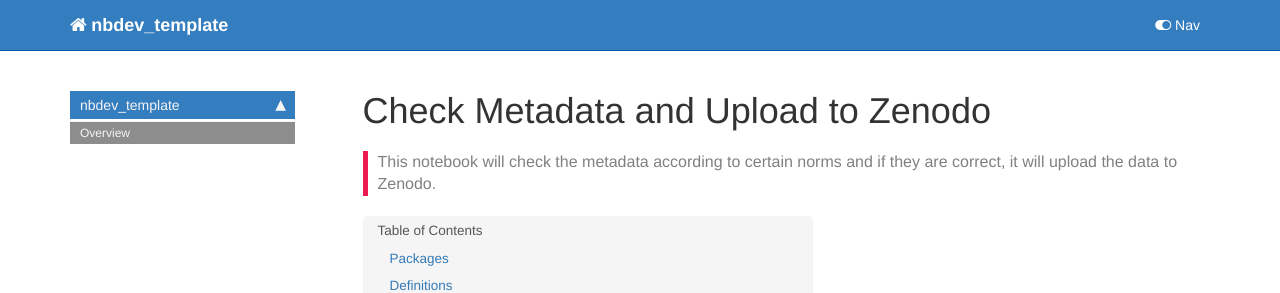
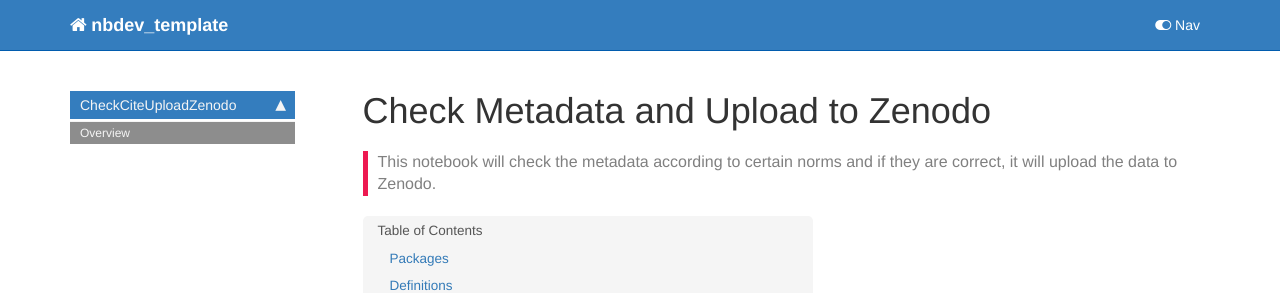
Before and after one commit to grasshoff/nbdev, a Jekyll site: the page built from docs/index.html, in a window 1280 px wide. Shown: the top 293 px of the page. Built offline with Jekyll 4.4.1, drawn with Linux system fonts in a browser that asks for light colours; nearby versions of some CDN libraries; comment, search, counter and statistics services are not loaded.

Commit message:
a bit 'beautified'

```diff
--- a/docs/_data/sidebars/home_sidebar.yml
+++ b/docs/_data/sidebars/home_sidebar.yml
@@ -10,6 +10,6 @@ entries:
       title: Overview
       url: /
     output: web
-    title: nbdev_template
+    title: CheckCiteUploadZenodo
   output: web
   title: Sidebar
--- a/docs/sidebar.json
+++ b/docs/sidebar.json
@@ -1,5 +1,5 @@
 {
-  "nbdev_template": {
+  "CheckCiteUploadZenodo": {
     "Overview": "/"
   }
 }
```
